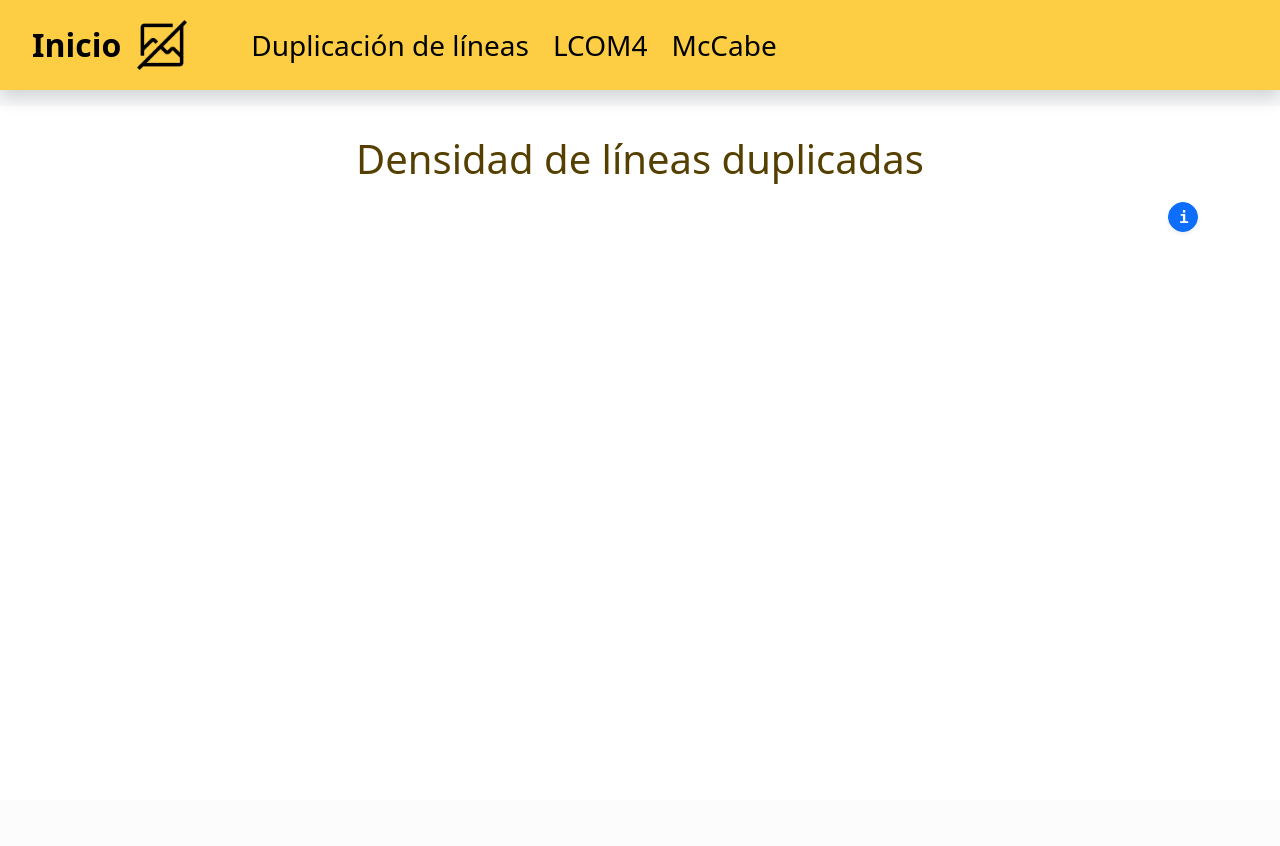
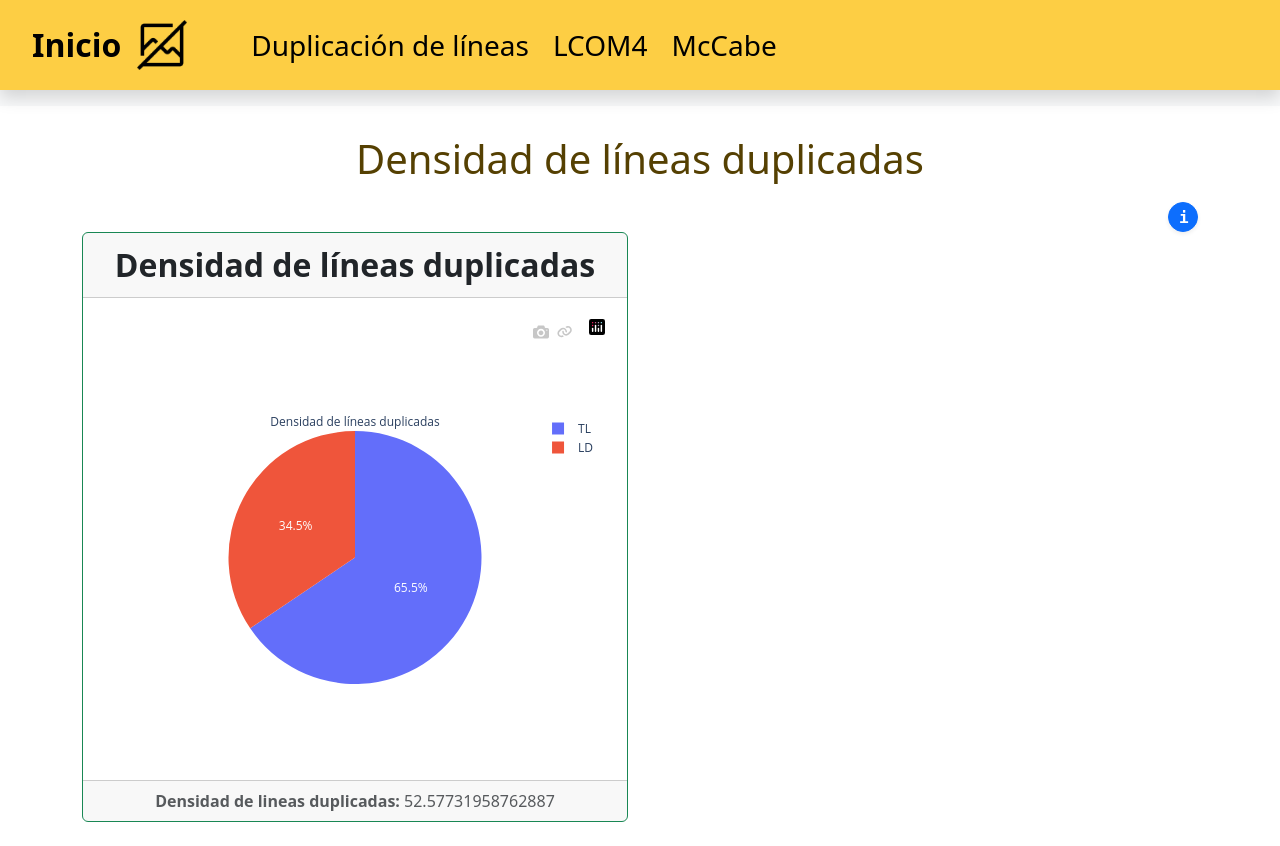
Before and after one commit to luisUACM/metricasLW, a Flask app: page /DensidadLineasDuplicadas in a window 1280 px wide. Before the commit the page ends 232 px from the top, so only its background shows below. Run offline with Flask 3, Linux system fonts and the light colour scheme.

Commit message:
ultima modificacion

```diff
--- a/app/src/routes/routes_wendy.py
+++ b/app/src/routes/routes_wendy.py
@@ -17,6 +17,8 @@ def dld(code):
             unique_lines.add(line)
     return len(duplicates)
 
+# Initialize an empty list to store the plots
+
 
 @app.route('/DensidadLineasDuplicadas')
 def densidad_lineas_duplicadas():
@@ -28,6 +30,7 @@ def densidad_lineas_duplicadas():
     # Calcula la densidad de líneas de código
     densidad = lineas_duplicadas / lineas_totales * 100
 
-    grafico_pastel(lineas_totales, lineas_duplicadas)
+    # Generate the HTML representation of the plot and append it to the list
+    plot = grafico_pastel(lineas_totales, lineas_duplicadas).to_html(full_html=False)
 
-    return render_template('dld.html', title='Densidad de líneas duplicadas', title_long='Densidad de líneas duplicadas', densidad=densidad)
+    return render_template('dld.html', title='Densidad de líneas duplicadas', title_long='Densidad de líneas duplicadas', densidad=densidad, plot=plot)
--- a/app/src/templates/dld.html
+++ b/app/src/templates/dld.html
@@ -6,43 +6,22 @@
 
 {% block content %}
 <div class="container">
-{% for fila in graficas | batch(3) %}
-    <div class="row gx-4">
-        {% for g in fila %}
-        <div class="col gy-4">
-            {% if g.3 > 1 %}
-            <div class="g-col-4">
-            {% else %}
-            <div class="card text-center border-success ps-0 pe-0"></div>
-            {% endif %}
-            {% if g.2 > 1 %}
-            <div class="g-col-4">
-            {% else %}
+    <div class="row">
+        <div class="col-md-6">
             <div class="card text-center border-success ps-0 pe-0">
-            {% endif %}
                 <div class="card-header fs-2 fw-semibold">
-                    {{ g.0 }}
+                    {{ title }}
                 </div>
                 <div class="card-body overflow-hidden">
-                    {{ g.0 | safe }}
-                </div>
-                <div class="card-body overflow-hidden">
-                    {{ g.1 | safe }}
-                </div>
-                <div class="card-body overflow-hidden">
-                    {{ g.2 | safe }}
+                    {{ plot | safe }}
                 </div>
                 <div class="card-footer text-body-secondary">
-                    <span class="fw-bold">Densidad de lineas duplicadas</span>
-                    = {{ g.3 }}
-                    = {{densidad}}
+                    <span class="fw-bold">Densidad de lineas duplicadas:</span>
+                    {{ densidad }}
                 </div>
             </div>
-          </div>
         </div>
-        {% endfor %}
     </div>
-{% endfor %}
 </div>
 <br/>
 {% endblock %}
--- a/app/src/utils/graficadores/graficador_pastel.py
+++ b/app/src/utils/graficadores/graficador_pastel.py
@@ -1,9 +1,9 @@
-import plotly.express as px
+import plotly.graph_objects as go
 from ..metricas import densidad_lineas_duplicadas as dld
 
 def grafico_pastel(total_lineas,lineas_duplicadas ):
-    fig = px.pie(values =[total_lineas,lineas_duplicadas],
-             names=['TL', 'LD'],
-             title = 'Densidad de lineas duplicadas')
+    fig = go.Figure(data=[go.Pie(labels=['TL', 'LD'],
+            values=[total_lineas, lineas_duplicadas],
+            title='Densidad de líneas duplicadas')])
 
-    fig.show()
+    return fig
```
